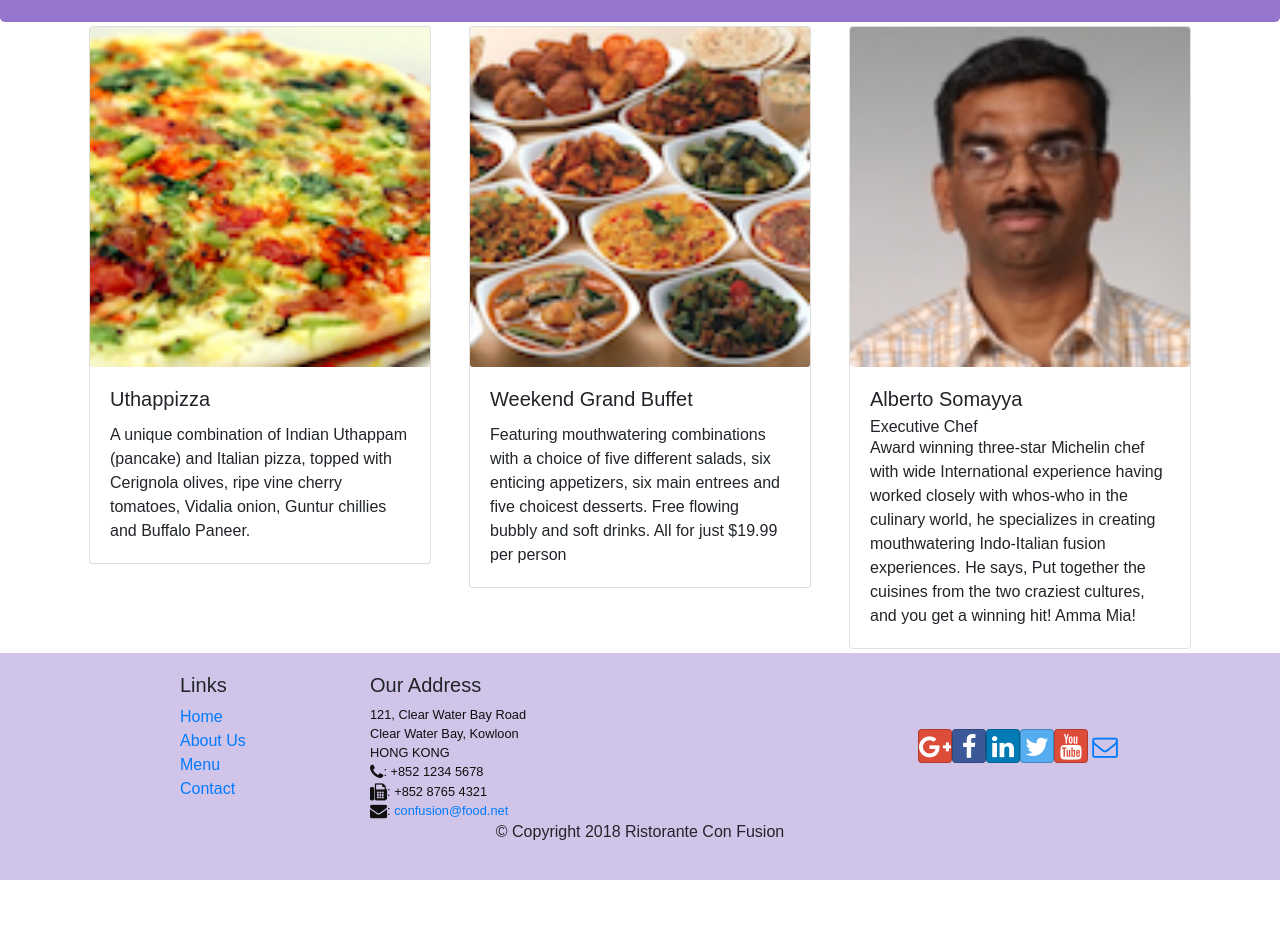
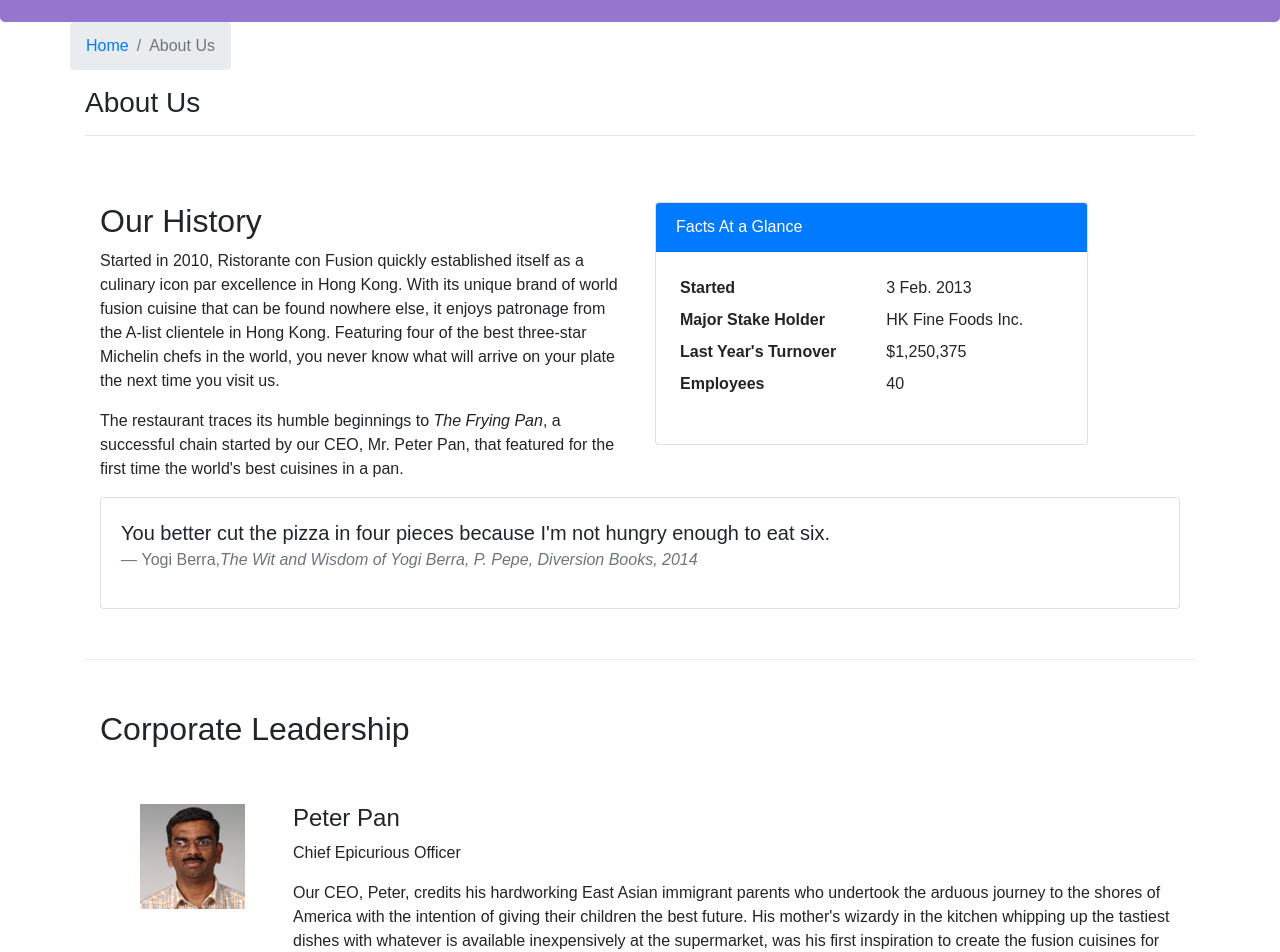
Before and after one commit to suzanpaudel/conFusion-React, a React (Create React App) app: page /aboutus in a window 1280 px wide. Before the commit this address led to /home. Shown: the part 320-1272 px from the top of the page. Before the commit the page ends 1200 px from the top, so only its background shows below. Built offline with nearby package versions, Linux system fonts and the light colour scheme.

Commit message:
Assignment 2

```diff
--- /dev/null
+++ b/src/components/AboutComponent.js
@@ -0,0 +1,122 @@
+import React from 'react';
+import {
+  Breadcrumb,
+  BreadcrumbItem,
+  Card,
+  CardBody,
+  CardHeader,
+  Media,
+} from 'reactstrap';
+import { Link } from 'react-router-dom';
+
+function RenderLeader({ leader }) {
+  return (
+    <div key={leader.id} className='col-12 mt-5'>
+      <Media tag='li'>
+        <Media left>
+          <Media object src={leader.image} alt={leader.name} />
+        </Media>
+        <Media body className='ml-5'>
+          <Media heading>{leader.name}</Media>
+          <p>{leader.designation}</p>
+          <p>{leader.description}</p>
+        </Media>
+      </Media>
+    </div>
+  );
+}
+
+function About(props) {
+  const leaders = props.leaders.map((leader) => {
+    return (
+      <div className='row'>
+        <RenderLeader leader={leader}></RenderLeader>
+      </div>
+    );
+  });
+
+  return (
+    <div className='container'>
+      <div className='row'>
+        <Breadcrumb>
+          <BreadcrumbItem>
+            <Link to='/home'>Home</Link>
+          </BreadcrumbItem>
+          <BreadcrumbItem active>About Us</BreadcrumbItem>
+        </Breadcrumb>
+        <div className='col-12'>
+          <h3>About Us</h3>
+          <hr />
+        </div>
+      </div>
+      <div className='row row-content'>
+        <div className='col-12 col-md-6'>
+          <h2>Our History</h2>
+          <p>
+            Started in 2010, Ristorante con Fusion quickly established itself as
+            a culinary icon par excellence in Hong Kong. With its unique brand
+            of world fusion cuisine that can be found nowhere else, it enjoys
+            patronage from the A-list clientele in Hong Kong. Featuring four of
+            the best three-star Michelin chefs in the world, you never know what
+            will arrive on your plate the next time you visit us.
+          </p>
+          <p>
+            The restaurant traces its humble beginnings to{' '}
+            <em>The Frying Pan</em>, a successful chain started by our CEO, Mr.
+            Peter Pan, that featured for the first time the world's best
+            cuisines in a pan.
+          </p>
+        </div>
+        <div className='col-12 col-md-5'>
+          <Card>
+            <CardHeader className='bg-primary text-white'>
+              Facts At a Glance
+            </CardHeader>
+            <CardBody>
+              <dl className='row p-1'>
+                <dt className='col-6'>Started</dt>
+                <dd className='col-6'>3 Feb. 2013</dd>
+                <dt className='col-6'>Major Stake Holder</dt>
+                <dd className='col-6'>HK Fine Foods Inc.</dd>
+                <dt className='col-6'>Last Year's Turnover</dt>
+                <dd className='col-6'>$1,250,375</dd>
+                <dt className='col-6'>Employees</dt>
+                <dd className='col-6'>40</dd>
+              </dl>
+            </CardBody>
+          </Card>
+        </div>
+        <div className='col-12'>
+          <Card>
+            <CardBody className='bg-faded'>
+              <blockquote className='blockquote'>
+                <p className='mb-0'>
+                  You better cut the pizza in four pieces because I'm not hungry
+                  enough to eat six.
+                </p>
+                <footer className='blockquote-footer'>
+                  Yogi Berra,
+                  <cite title='Source Title'>
+                    The Wit and Wisdom of Yogi Berra, P. Pepe, Diversion Books,
+                    2014
+                  </cite>
+                </footer>
+              </blockquote>
+            </CardBody>
+          </Card>
+        </div>
+      </div>
+      <div className='row row-content'>
+        <div className='col-12'>
+          <h2>Corporate Leadership</h2>
+        </div>
+        <div className='col-12'>
+          <Media list>{leaders}</Media>
+          {/* <RenderLeader leader={props.leaders}></RenderLeader> */}
+        </div>
+      </div>
+    </div>
+  );
+}
+
+export default About;
--- a/src/components/DishdetailComponent.js
+++ b/src/components/DishdetailComponent.js
@@ -24,7 +24,6 @@
 }
 
 function RenderComments({ comments }) {
-  console.log(comments);
   if (comments != null) {
     let options = { year: 'numeric', month: 'short', day: 'numeric' };
 
--- a/src/components/MainComponent.js
+++ b/src/components/MainComponent.js
@@ -1,6 +1,7 @@
 import React, { Component } from 'react';
 import Home from './HomeComponent';
 import Header from './HeaderComponent';
+import About from './AboutComponent';
 import Menu from './MenuComponent';
 import Contact from './ContactComponent';
 import DishdetailComponent from './DishdetailComponent';
@@ -58,6 +59,10 @@
             path='/menu'
             component={() => <Menu dishes={this.state.dishes} />}
           ></Route>
+          <Route
+            path='/aboutus'
+            component={() => <About leaders={this.state.leaders} />}
+          />
           <Route path='/menu/:dishId' component={DishWithId} />
           <Route exact path='/contactus' component={Contact}></Route>
           <Redirect to='/home' />
@@ -69,16 +74,3 @@
 }
 
 export default MainComponent;
-
-/* <Menu
-          dishes={this.state.dishes}
-          onClick={(dishId) => this.onDishSelect(dishId)}
-        /> */
-
-/* <DishdetailComponent
-dish={
-  this.state.dishes.filter(
-    (dish) => dish.id === this.state.selectedDish
-  )[0]
-}
-/> */
```
